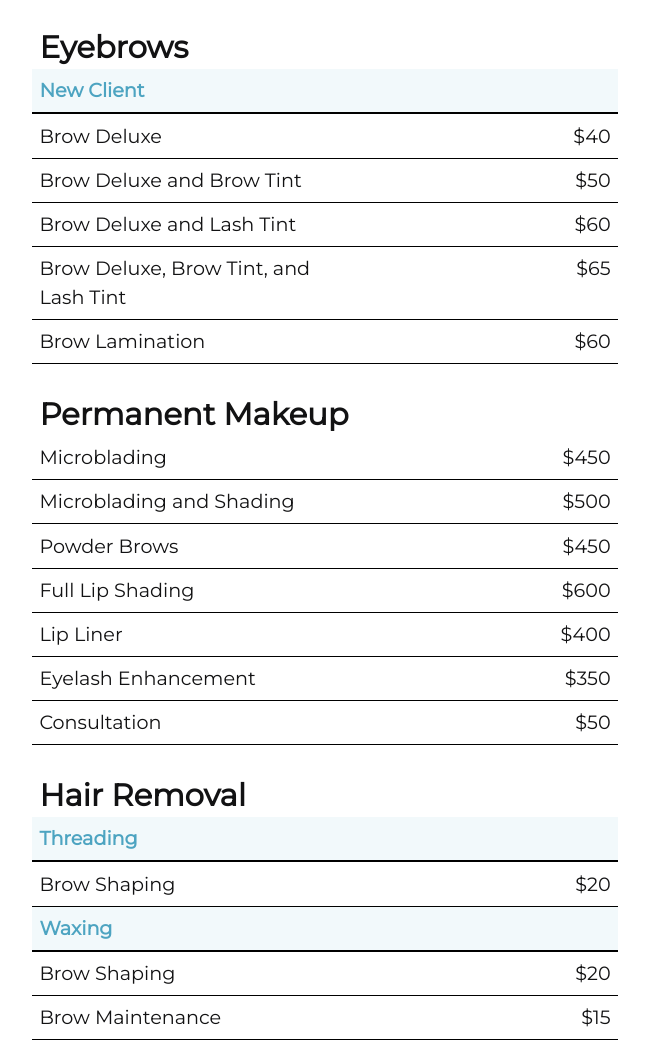
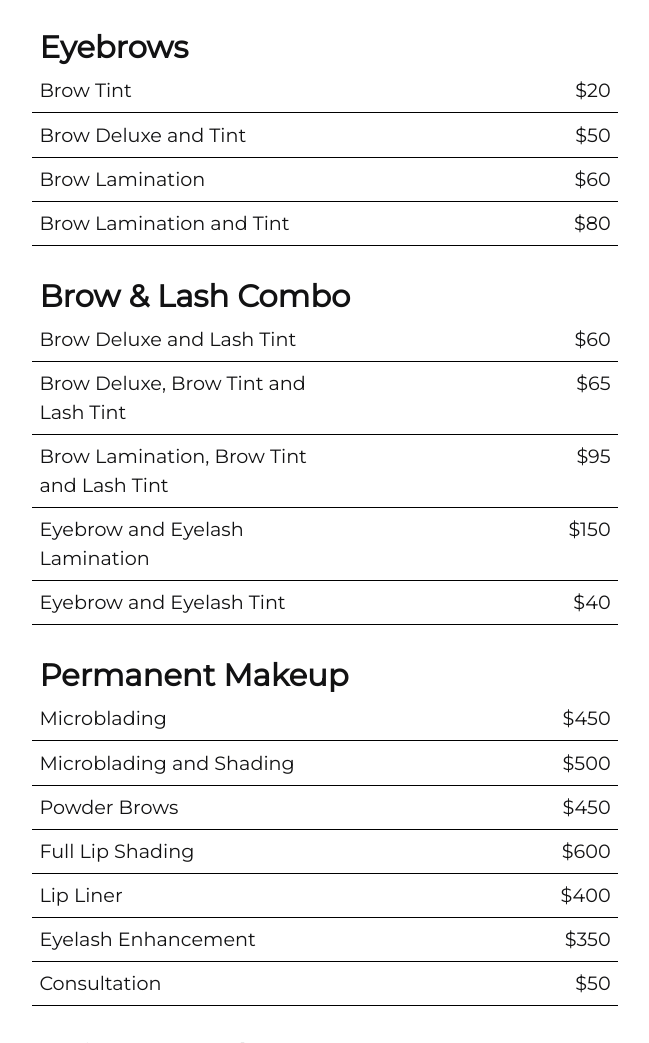
Before and after one commit to cmvolden/llbeauty, a plain HTML site: page services.html in a window 1280 px wide. Shown: the part 1133-2176 px from the top of the page, without its empty margins (315-964 px from the left). Drawn offline with Linux system fonts and the light colour scheme.

```diff
--- a/services.html
+++ b/services.html
@@ -115,35 +115,54 @@
       <h2 class="push-0" id="brow">Eyebrows</h2>
 
       <table align="center">
-        <thead>
-          <tr>
-            <th class="subhead bold" colspan="2" scope="col">New Client</th>
-          </tr>
-        </thead>
+
         <tbody>
           <tr>
-            <td scope="row">Brow Deluxe</td>
-            <td class="price-right">$40</td>
+            <td scope="row">Brow Tint</td>
+            <td class="price-right">$20</td>
           </tr>
           <tr>
-            <td scope="row">Brow Deluxe and Brow Tint</td>
+            <td scope="row">Brow Deluxe and Tint</td>
             <td class="price-right">$50</td>
           </tr>
+          <tr>
+            <td scope="row">Brow Lamination</td>
+            <td class="price-right">$60</td>
+          </tr>
+          <tr>
+            <td scope="row">Brow Lamination and Tint</td>
+            <td class="price-right">$80</td>
+          </tr>
+        </tbody>
+      </table>
+
+      <h2 class="push-0" id="brow">Brow & Lash Combo</h2>
+
+      <table align="center">
+
+        <tbody>
           <tr>
             <td scope="row">Brow Deluxe and Lash Tint</td>
             <td class="price-right">$60</td>
           </tr>
           <tr>
-            <td scope="row">Brow Deluxe, Brow Tint, and Lash Tint</td>
+            <td scope="row">Brow Deluxe, Brow Tint and Lash Tint</td>
             <td class="price-right">$65</td>
           </tr>
           <tr>
-            <td scope="row">Brow Lamination</td>
-            <td class="price-right">$60</td>
+            <td scope="row">Brow Lamination, Brow Tint and Lash Tint</td>
+            <td class="price-right">$95</td>
+          </tr>
+          <tr>
+            <td scope="row">Eyebrow and Eyelash Lamination</td>
+            <td class="price-right">$150</td>
+          </tr>
+          <tr>
+            <td scope="row">Eyebrow and Eyelash Tint</td>
+            <td class="price-right">$40</td>
           </tr>
         </tbody>
       </table>
-
       <!-- <table align="center">
       <thead>
       <tr>
@@ -374,7 +393,7 @@
 
 <footer class="dark-footer blue-top" role="contentinfo">
 
-  <div class="grid">
+  <div class="grid pad-t">
 
     <div class="island-1-4 unit xs-1 s-1 m-1-3 l-1-3 center-text">
       <p class="push-0 milli">14 Brady Ave. Kanata, ON</p>
```
Also changed, not shown: about.html (+1 -1 lines), faq.html (+1 -1 lines), index.html (+2 -2 lines), portfolio.html (+1 -1 lines), prepare.html (+1 -1 lines).
